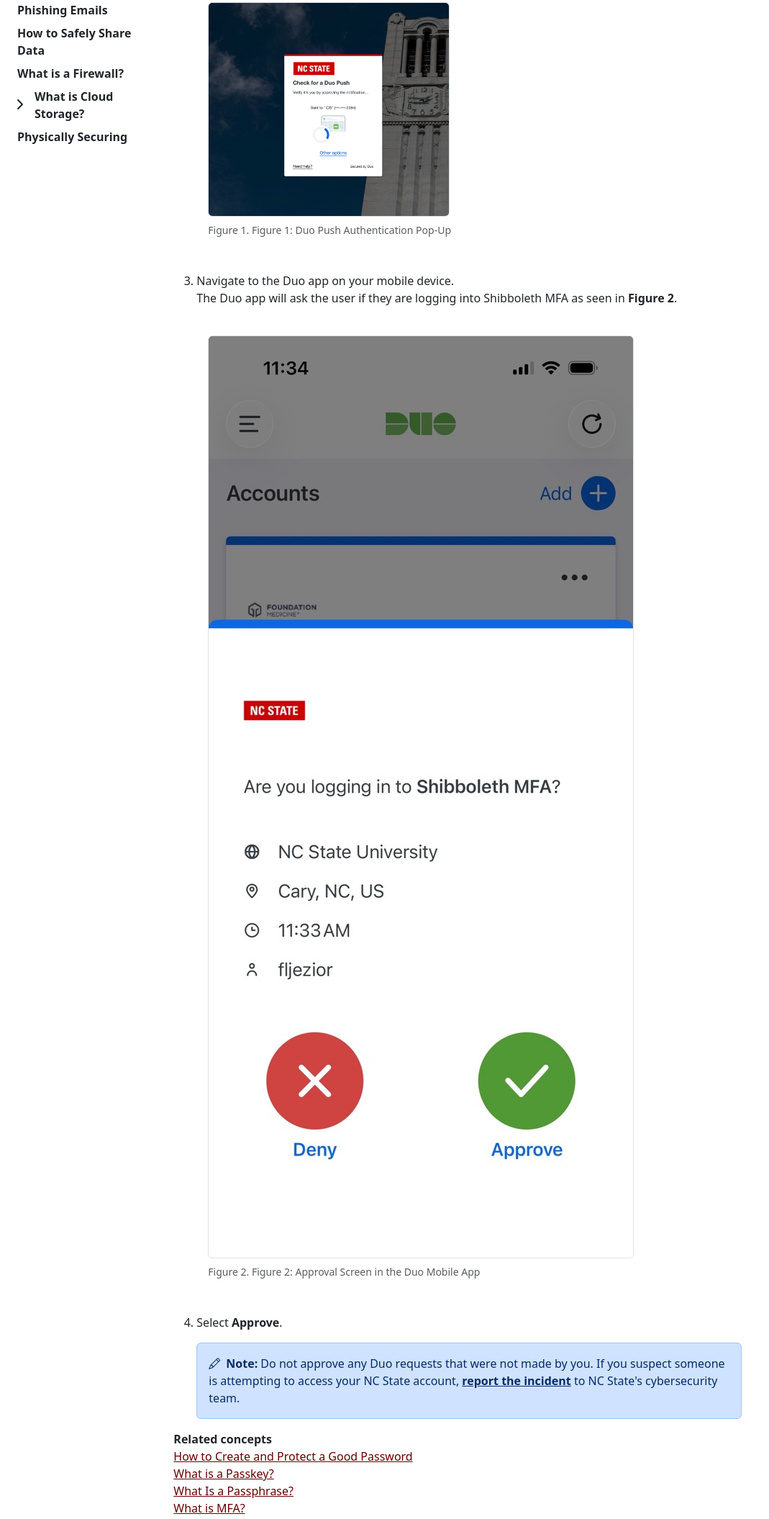
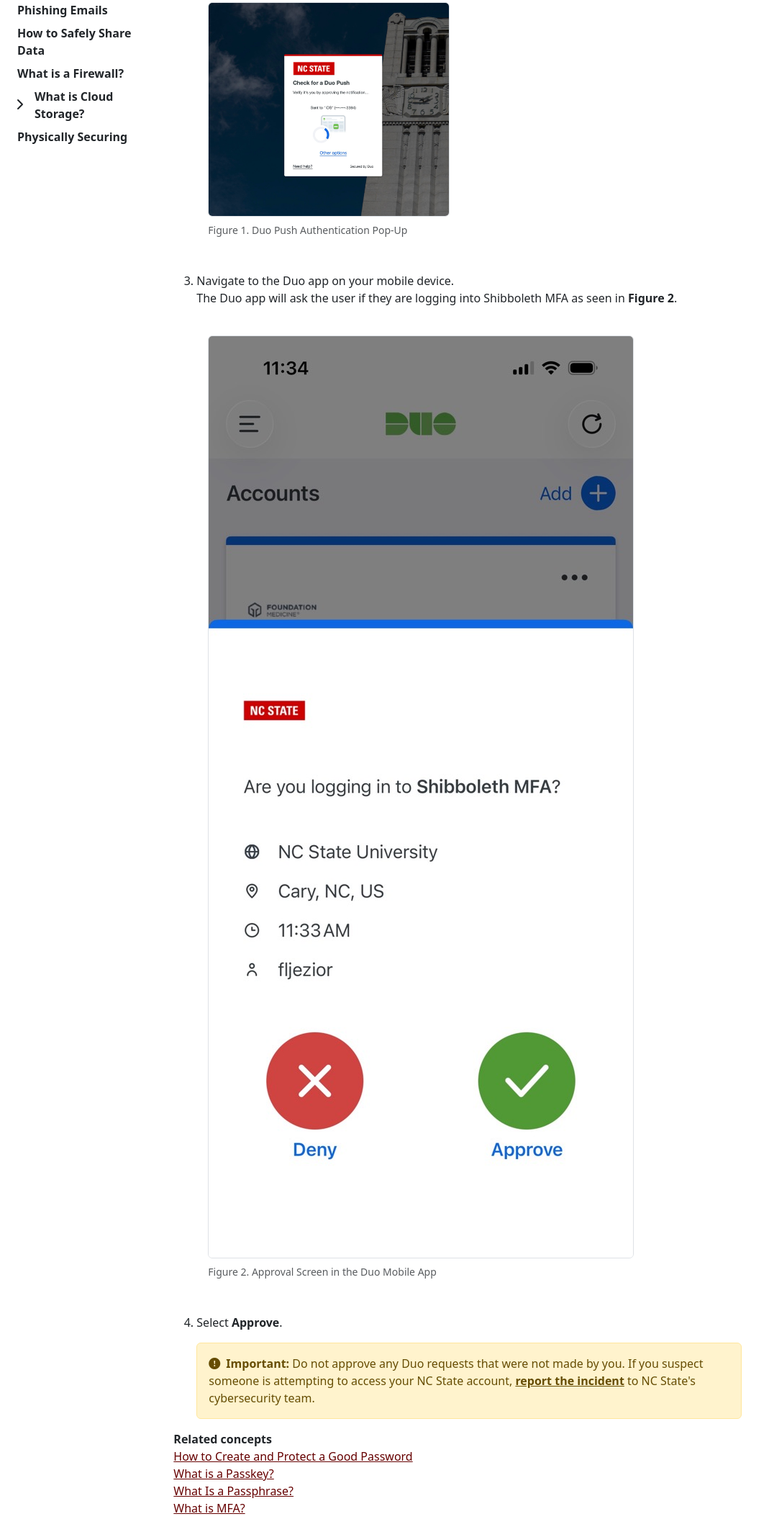
Before and after one commit to mod-sig/ENG517_cybersecurity, a plain HTML site: page MFA_T_using-duo-push-multifactor-authentication.html in a window 1280 px wide. Shown: the part 586-2696 px from the top of the page at 72% size, without its empty margins (0-1069 px from the left). Drawn offline with nearby package versions, Linux system fonts and the light colour scheme.

Commit message:
Deploying to gh-pages from @ mod-sig/ENG517_cybersecurity@6ae0496715278f22264abae19d022dcaa37d75d4 🚀

```diff
--- a/MFA_T_using-duo-push-multifactor-authentication.html
+++ b/MFA_T_using-duo-push-multifactor-authentication.html
@@ -104,7 +104,7 @@
 
 
             <br><img class="image w-3.5in figure-img img-fluid border rounded" src="images/Duo-pop-up.jpeg" width="336" alt="NC State Shibboleth login screen asking the user to check for a Duo Push notification"><br>
-          <figcaption class="fig figure-caption"><span class="fig--title-label">Figure 1. </span>Figure 1: Duo Push Authentication Pop-Up</figcaption></figure>
+          <figcaption class="fig figure-caption"><span class="fig--title-label">Figure 1. </span>Duo Push Authentication Pop-Up</figcaption></figure>
 </div>
       </li><li class="li step stepexpand">
         <span class="ph cmd">Navigate to the Duo app on your mobile device.</span>
@@ -113,15 +113,15 @@
         Shibboleth MFA as seen in <strong class="ph b">Figure 2</strong>. <figure class="fig figure w-100 mw-100 p-3" id="MFA_T_using-duo-push-multifactor-authentication__fig_duo_approve">
 
 
-            <br><img class="image figure-img img-fluid border rounded" height="336" src="images/Duo-approve.jpeg" alt="Duo Mobile app screen showing login request details with Deny and Approve buttons"><br>
-          <figcaption class="fig figure-caption"><span class="fig--title-label">Figure 2. </span>Figure 2: Approval Screen in the Duo Mobile App</figcaption></figure>
+            <br><img class="image figure-img img-fluid border rounded" height="240" src="images/Duo-approve.jpeg" alt="Duo Mobile app screen showing login request details with Deny and Approve buttons"><br>
+          <figcaption class="fig figure-caption"><span class="fig--title-label">Figure 2. </span>Approval Screen in the Duo Mobile App</figcaption></figure>
 </div>
       </li><li class="li step stepexpand">
         <span class="ph cmd">Select <span class="ph uicontrol">Approve</span>.</span>
 
-        <div class="itemgroup info"><div role="alert" class="note alert alert-primary"><span class="note__title"><i class="pe-2 bi bi-pencil "></i>Note:</span> Do not approve any Duo requests that were not made by you.
-        If you suspect someone is attempting to access your NC State account,
-        <a class="xref alert-link" href="REUSE_T_reporting-a-cybersecurity-incident.html" title="Report cybersecurity incidents to the NC State Help Desk.">report the incident</a> to NC State's cybersecurity
+        <div class="itemgroup info"><div role="alert" class="note alert alert-warning"><span class="note__title"><i class="pe-2 bi bi-exclamation-circle-fill "></i>Important:</span> Do not approve any Duo requests that were
+        not made by you. If you suspect someone is attempting to access your
+        NC State account, <a class="xref alert-link" href="REUSE_T_reporting-a-cybersecurity-incident.html" title="Report cybersecurity incidents to the NC State Help Desk.">report the incident</a> to NC State's cybersecurity
         team.</div></div>
       </li></ol></section>
   </div>
```
Also changed, not shown: js/search_index.json.
